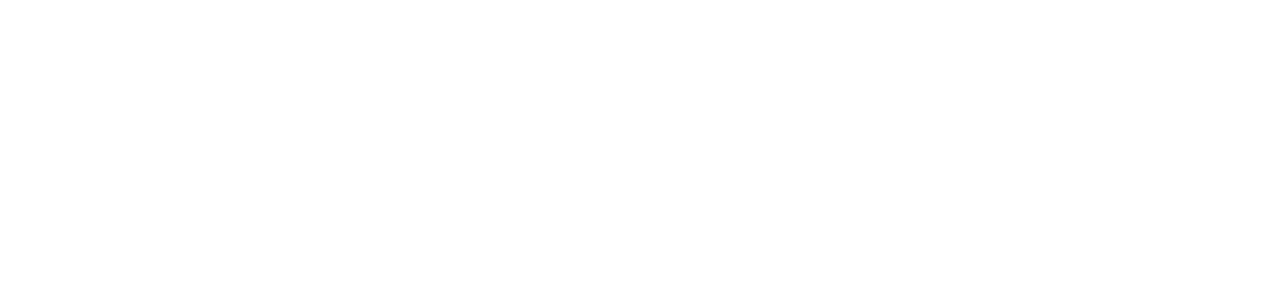
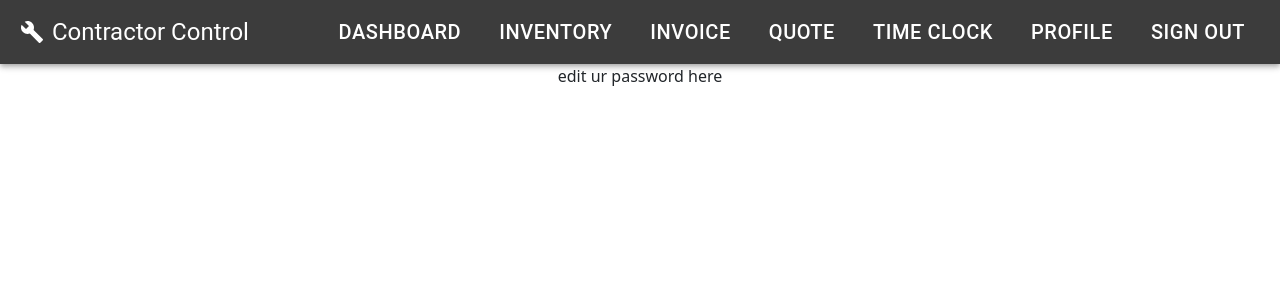
Before and after one commit to jethrolibutan/ccui, a React (Create React App) app: page /editpassword in a window 1280 px wide. Before the commit this address had no page. Shown: the top 300 px of the page. Built offline with nearby package versions, Linux system fonts and the light colour scheme.

Commit message:
linking works

```diff
--- a/src/App.js
+++ b/src/App.js
@@ -9,8 +9,11 @@ import Quote from "./pages/Functional Pages/Quote";
 import TimeClock from "./pages/Functional Pages/TimeClock";
 import Profile from "./pages/Functional Pages/ProfilePage";
 import AddEmployee from "./pages/Functional Pages/AddEmployeeInfo";
+import EditPassword from "./pages/Functional Pages/EditPassword";
+import EditProfileInfo from "./components/Profile/EditProfileInfo";
 import "./App.css";
 import { Routes, Route } from "react-router-dom";
+import EditUsername from "./pages/Functional Pages/EditUsername";
 
 function App() {
   return (
@@ -27,6 +30,8 @@ function App() {
           <Route path="/quote" element={<Quote />} />
           <Route path="/timeclock" element={<TimeClock />} />
           <Route path="/profile" element={<Profile />} />
+          <Route path="/editusername" element={<EditUsername />} />
+          <Route path="/editpassword" element={<EditPassword />} />
         </Route>
       </Routes>
     </div>
--- a/src/pages/Functional Pages/EditPassword.js
+++ b/src/pages/Functional Pages/EditPassword.js
@@ -1,7 +1,7 @@
 import React from "react";
 
 function EditPassword() {
-  return <div></div>;
+  return <div> edit ur password here</div>;
 }
 
 export default EditPassword;
--- a/src/pages/Functional Pages/EditUsername.js
+++ b/src/pages/Functional Pages/EditUsername.js
@@ -1,7 +1,7 @@
 import React from "react";
 
 function EditUsername() {
-  return <div></div>;
+  return <div> edit ur username here</div>;
 }
 
 export default EditUsername;
```
